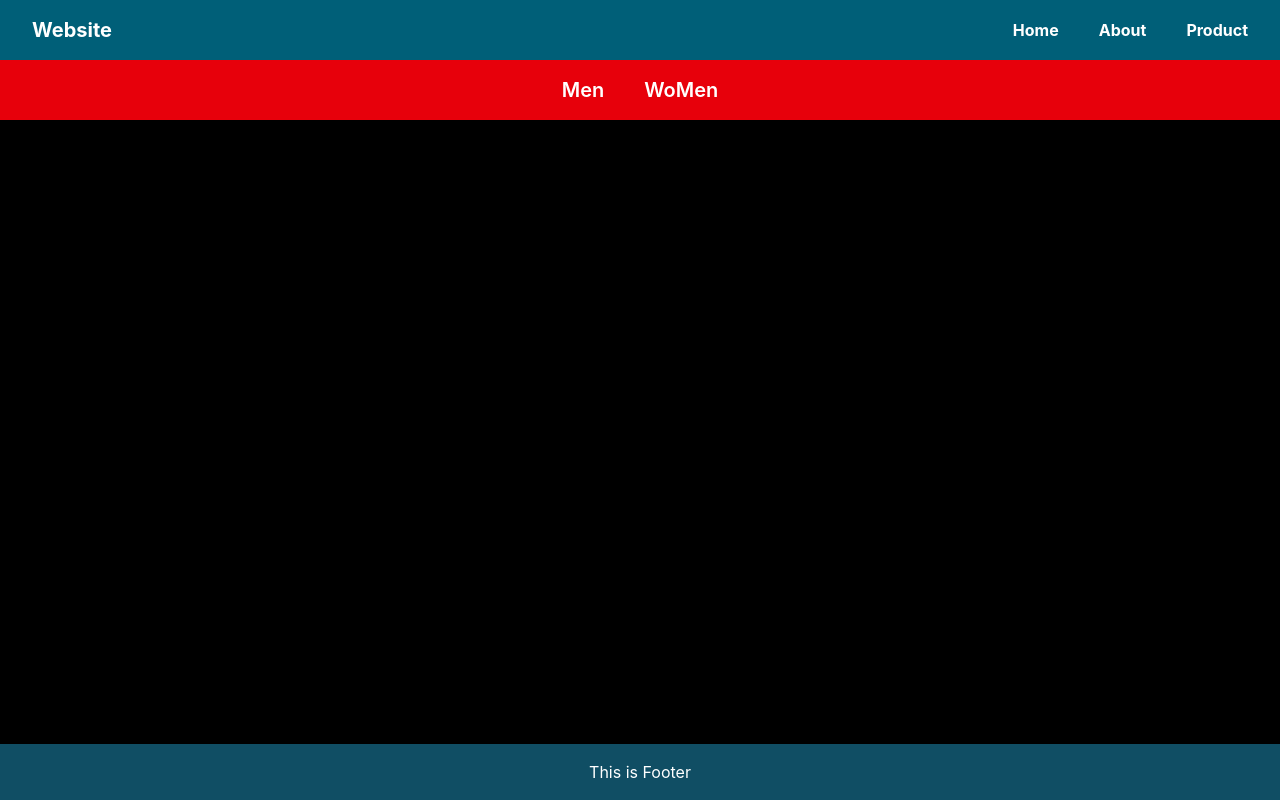
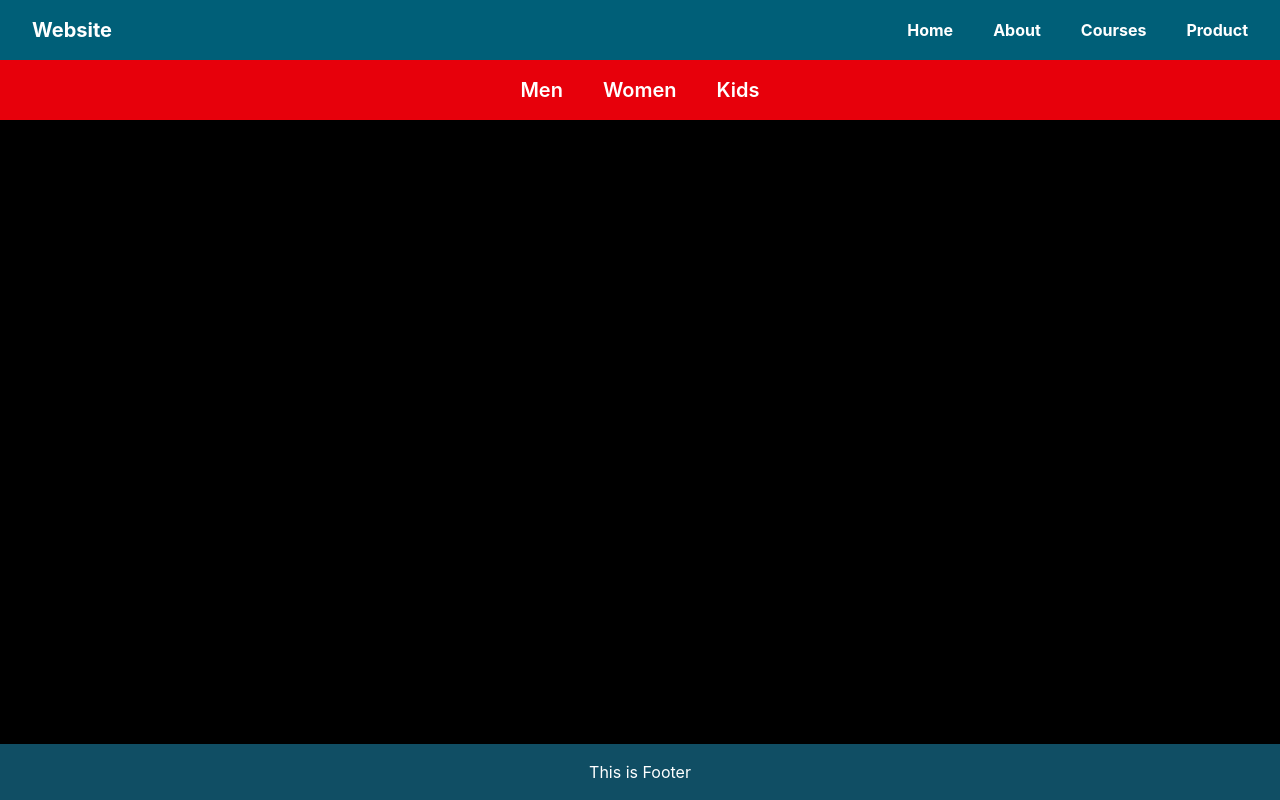
Before and after one commit to PiyushMishraX/ReactJS, a React (Vite) app in the folder routing-advanced-19/: page /product in a window 1280 px wide. Built offline with nearby package versions, Linux system fonts and the light colour scheme.

Commit message:
dynamic routing

```diff
--- a/routing-advanced-19/src/App.jsx
+++ b/routing-advanced-19/src/App.jsx
@@ -9,6 +9,9 @@ import Product from "./pages/Product";
 import NotFound from "./pages/NotFound";
 import Men from "./pages/Men";
 import Women from "./pages/Women";
+import Kids from "./pages/kids";
+import Courses from "./pages/Courses";
+import CourseDetail from "./pages/CourseDetail";
 
 const App = () => {
   return (
@@ -18,12 +21,18 @@ const App = () => {
       <Routes>
         <Route path="/" element={<Home />} />
         <Route path="/about" element={<About />} />
+        <Route path="/courses" element={<Courses />} />
+
+        {/* dynamic rout */}
+        <Route path="./courses/:id" element={<CourseDetail />} />
+
         <Route path="/product" element={<Product />} >
         {/* proper esting method */}
         {/* <Route path="/product/men" element={<Men />} />
         <Route path="/product/women" element={<Women />} /> */}
         <Route path="men" element={<Men />} />
         <Route path="women" element={<Women />} />
+        <Route path="kids" element={<Kids />} />
         </Route>
 
         <Route path="*" element={<NotFound/>}/>
--- a/routing-advanced-19/src/components/Navbar.jsx
+++ b/routing-advanced-19/src/components/Navbar.jsx
@@ -14,6 +14,7 @@ const Navbar = () => {
 
         <Link className='text-medium font-bold ' to='/'>Home</Link>
         <Link className='text-medium font-bold ' to='/about'>About</Link>
+        <Link className='text-medium font-bold ' to='/courses'>Courses</Link>
         <Link className='text-medium font-bold ' to='/product'>Product</Link>
 
 
--- /dev/null
+++ b/routing-advanced-19/src/pages/CourseDetail.jsx
@@ -0,0 +1,9 @@
+import React from 'react'
+
+const CourseDetail = () => {
+  return (
+    <div>CourseDetail</div>
+  )
+}
+
+export default CourseDetail
--- /dev/null
+++ b/routing-advanced-19/src/pages/Courses.jsx
@@ -0,0 +1,15 @@
+import React from 'react'
+
+
+// dyanmic route insid courses so whenever anything written after / courses/.. it will give course info
+// courses/anything will take to details page
+const Courses = () => {
+  return (
+    <div>
+
+        <h1>Courses PAge</h1>
+    </div>
+  )
+}
+
+export default Courses
--- /dev/null
+++ b/routing-advanced-19/src/pages/Kids.jsx
@@ -0,0 +1,11 @@
+import React from 'react'
+
+const Kids = () => {
+  return (
+    <div>
+        <h1>Kid's COllection</h1>
+    </div>
+  )
+}
+
+export default Kids
--- a/routing-advanced-19/src/pages/Product.jsx
+++ b/routing-advanced-19/src/pages/Product.jsx
@@ -9,7 +9,10 @@ const Product = () => {
           Men
         </Link>
         <Link className="text-xl font-semibold" to="/product/women">
-          WoMen
+          Women
+        </Link>
+        <Link className="text-xl font-semibold" to="/product/kids">
+          Kids
         </Link>
       </div>
       {/* <h1>Product page</h1> */}
```
Also changed, not shown: 1 other file (tests, documents, lock files or other folders).
